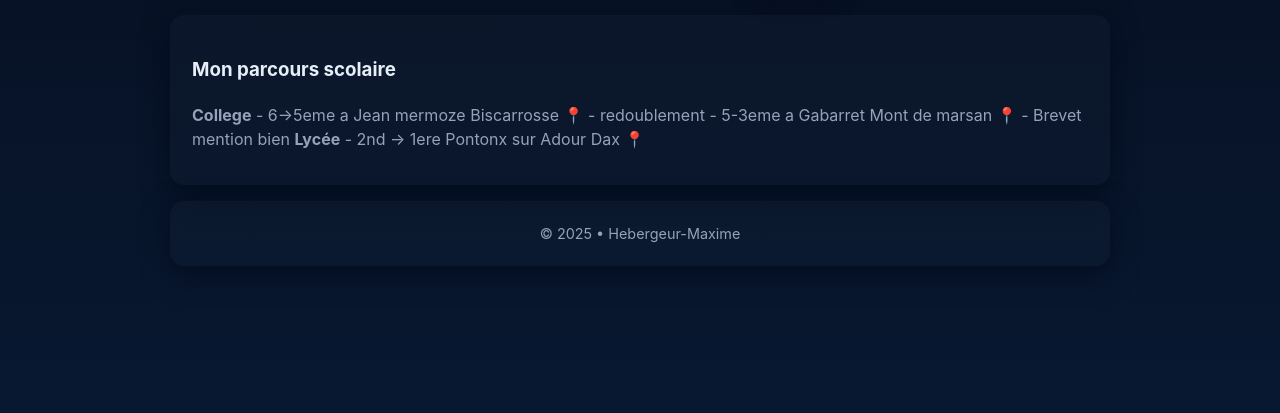
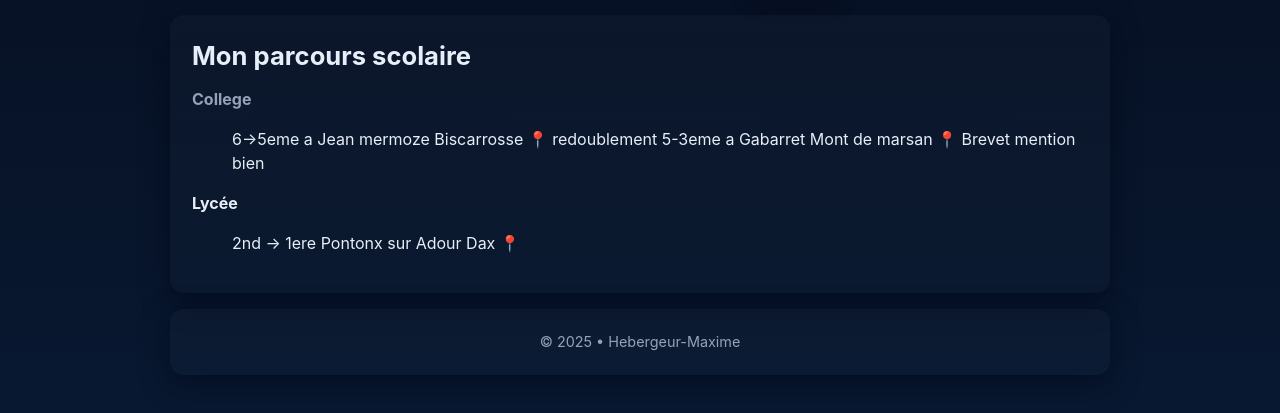
Before and after one commit to maxime-ssd/hebergeur-maxime, a plain HTML site: page index.html in a window 1280 px wide. Shown: the part 99-512 px from the top of the page. Drawn offline with Linux system fonts and the light colour scheme.

Commit message:
Update index.html

```diff
--- a/index.html
+++ b/index.html
@@ -64,14 +64,19 @@ Copie ce contenu dans un fichier nommé **hebergeur-maxime** (ou hebergeur-maxim
 
     <main>
       <section id="home" class="card" role="tabpanel" aria-labelledby="tab-home">
-      <h3> Mon parcours scolaire</h3>
+      <h1> Mon parcours scolaire</h1>
         <p><strong>College</strong>
-           - 6->5eme a Jean mermoze Biscarrosse 📍
-           - redoublement
-           - 5-3eme a Gabarret Mont de marsan 📍
-           - Brevet mention bien
+          <ul>
+            6->5eme a Jean mermoze Biscarrosse 📍
+            redoublement
+            5-3eme a Gabarret Mont de marsan 📍
+            Brevet mention bien
+          </ul>
             <strong>Lycée</strong>
-           - 2nd -> 1ere Pontonx sur Adour Dax 📍</p>
+          <ul>
+            2nd -> 1ere Pontonx sur Adour Dax 📍</p>
+        </ul>
+
       </section>
 
       <section id="about" class="card" role="tabpanel" aria-labelledby="tab-about" hidden>
```
